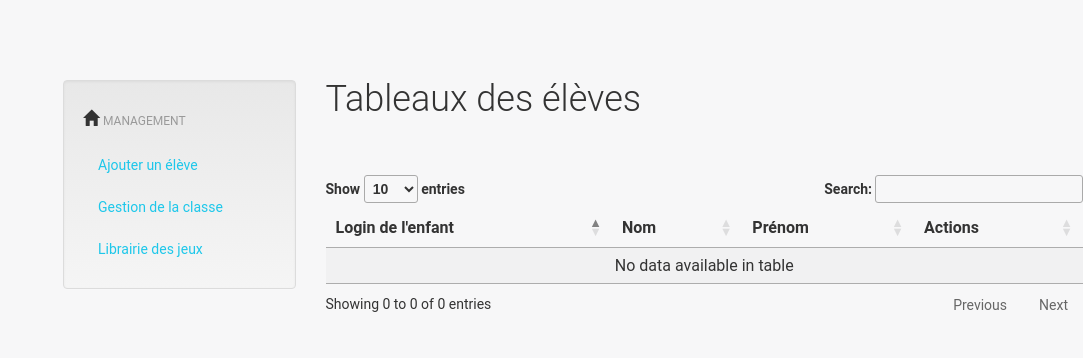
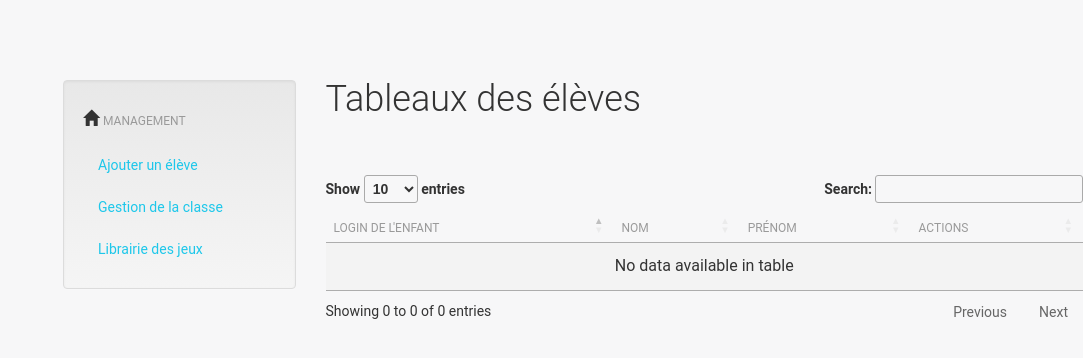
Before and after one commit to PLI-Octavia/OctaviaOld, a Django app: template app/templates/courses/edit.html in a window 1280 px wide. Shown: the top 358 px of the page, without its empty margins (197-1280 px from the left). Run offline with Django 3.2, Linux system fonts and the light colour scheme; the template is opened without the code that fills it, so the values that code supplies are empty; parts of the project's set-up code (start-up, migrations or seed data) failed here and were passed over; some libraries are stand-ins or nearby versions.

Commit message:
edit classe

```diff
--- a/app/templates/courses/edit.html
+++ b/app/templates/courses/edit.html
@@ -23,7 +23,7 @@
         <div class="col-md-9">
            <h2>Tableaux des élèves</h2>
            <br><br>
-           <table id="student_table" class="display">
+           <table id="student_table" class="display table table-hover table-striped">
             <thead>
                 <tr>
                     <th>Login de l'enfant</th>
```
